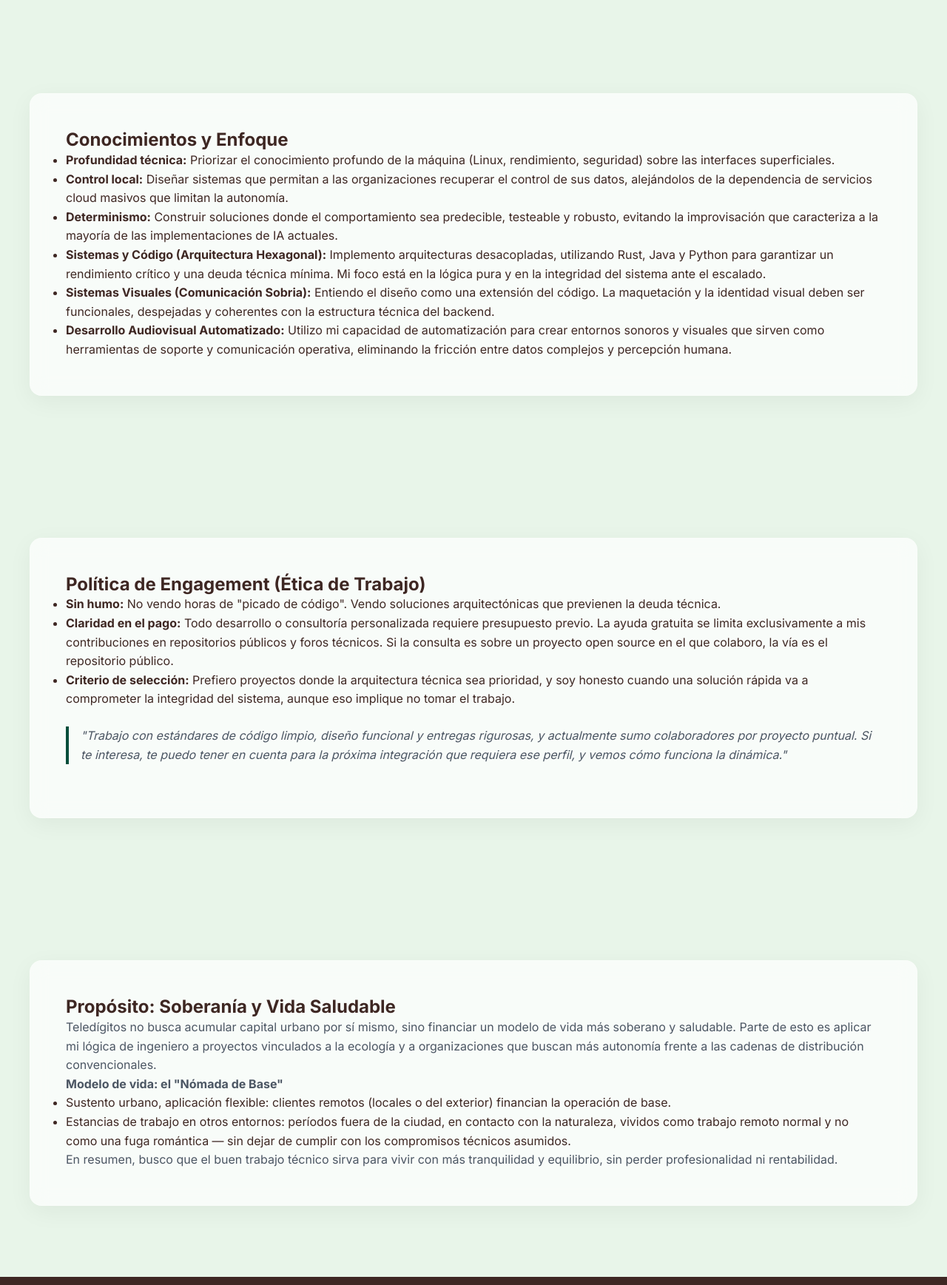
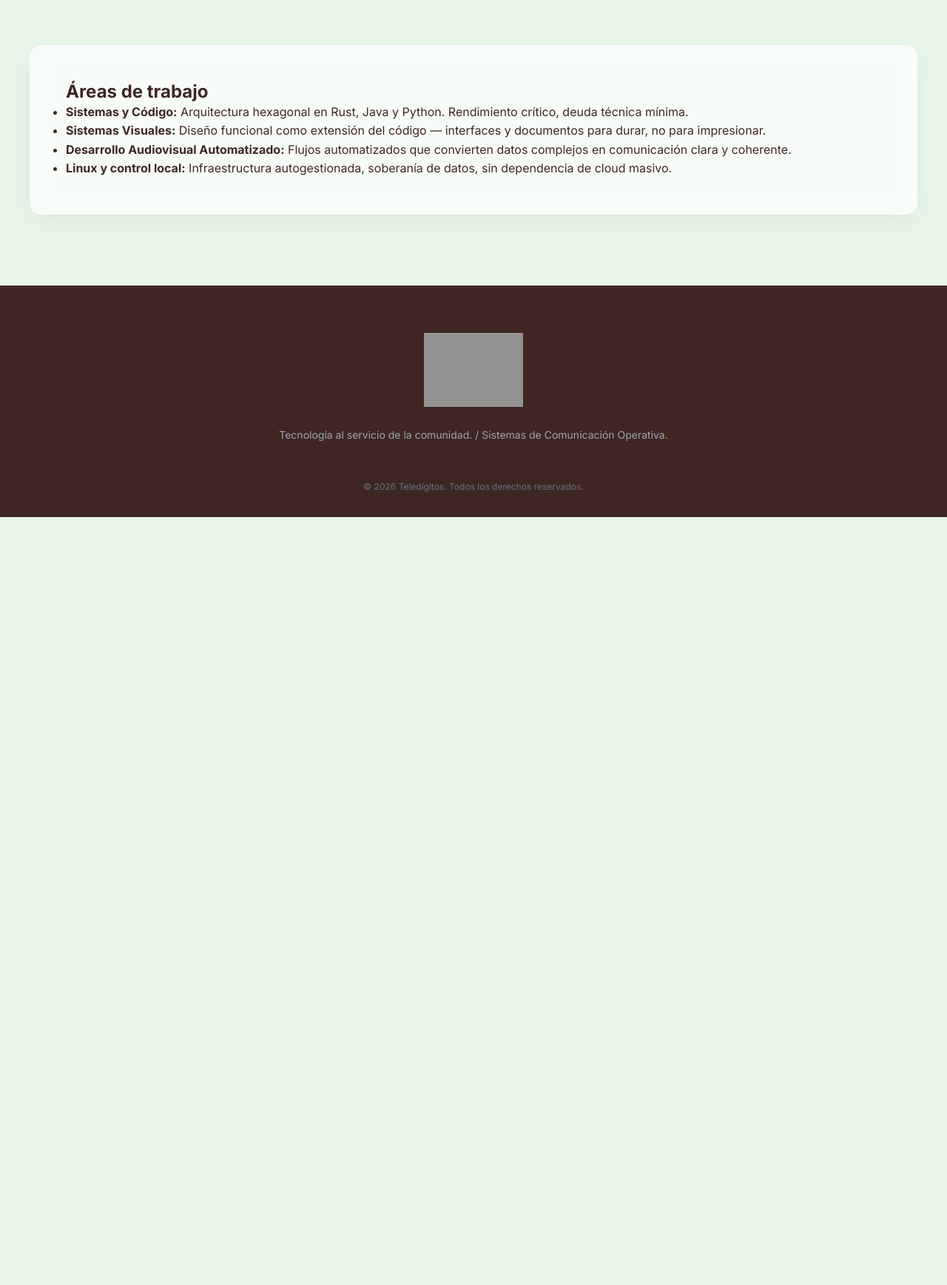
Before and after one commit to ukoquique-proves/TeledigitosWeb, a website built with Vite: page about.html in a window 1280 px wide. Shown: the part 1060-2797 px from the top of the page at 74% size. After the commit the page ends 1759 px from the top, so only its background shows below. Built offline with nearby package versions, Linux system fonts and the light colour scheme; grey boxes are pictures that could not be loaded.

Commit message:
Slim down about.html, remove content duplicated from aspiracion.html

```diff
--- a/about.html
+++ b/about.html
@@ -18,63 +18,35 @@
         <div class="container">
           <div class="glass page-hero-card">
             <h1>About — Héctor Corbellini</h1>
-            <p class="page-lead">La persona detrás de Teledígitos, su enfoque técnico, conocimientos y forma de trabajar.</p>
+            <p class="page-lead">La persona detrás de Teledígitos.</p>
           </div>
         </div>
       </section>
 
       <section class="section about-section">
         <div class="container grid-2">
-          <div class="glass about-card">
-            <h2>Identidad: El Diseñador de Software</h2>
-            <p>Me llamo <strong>Héctor Corbellini</strong>. Mi enfoque no es el de un desarrollador convencional. Con una trayectoria construida desde el rigor técnico y el criterio autodidacta, me defino como un <strong>Diseñador de Software</strong>. Mi labor no es seguir modas ni adoptar librerías por inercia; mi objetivo es la <strong>soberanía tecnológica</strong>.</p>
-            <p><strong>Trayectoria:</strong> en lugar de apoyarme solo en credenciales formales, pongo el foco en la evolución de mi criterio: desde mis bases en la Facultad de Ingeniería en Uruguay hasta mi desarrollo posterior como arquitecto autodidacta, priorizando la profundidad técnica y la soberanía tecnológica sobre la adopción ciega de modas. Esto busca comunicar experiencia real, no antigüedad por sí misma: haber visto nacer y morir lenguajes y arquitecturas ayuda a distinguir qué funciona de lo que es una moda pasajera.</p>
-          </div>
           <div class="glass about-card photo-card">
             <img src="./images/yoFoto.png" alt="Foto de Héctor Corbellini" class="profile-photo" />
             <p class="photo-caption">Héctor Corbellini<br>Diseñador de Software — Teledígitos</p>
+          </div>
+          <div class="glass about-card">
+            <h2>Quién soy</h2>
+            <p>Me llamo <strong>Héctor Corbellini</strong>. Me defino como <strong>Diseñador de Software</strong> — no un desarrollador convencional. Mi trabajo arranca en la Facultad de Ingeniería en Uruguay y se construyó desde ahí con criterio autodidacta, priorizando la profundidad técnica sobre la adopción ciega de modas.</p>
+            <p>El foco es siempre el mismo: soberanía tecnológica, arquitectura limpia, sistemas que duran.</p>
+            <p>Para el detalle completo — propósito, pilares de ingeniería, política de engagement y estrategia — está la página <a href="aspiracion.html">Aspiración</a>.</p>
           </div>
         </div>
       </section>
 
       <section class="section knowledge-section">
         <div class="container glass">
-          <h2>Conocimientos y Enfoque</h2>
+          <h2>Áreas de trabajo</h2>
           <ul>
-            <li><strong>Profundidad técnica:</strong> Priorizar el conocimiento profundo de la máquina (Linux, rendimiento, seguridad) sobre las interfaces superficiales.</li>
-            <li><strong>Control local:</strong> Diseñar sistemas que permitan a las organizaciones recuperar el control de sus datos, alejándolos de la dependencia de servicios cloud masivos que limitan la autonomía.</li>
-            <li><strong>Determinismo:</strong> Construir soluciones donde el comportamiento sea predecible, testeable y robusto, evitando la improvisación que caracteriza a la mayoría de las implementaciones de IA actuales.</li>
-            <li><strong>Sistemas y Código (Arquitectura Hexagonal):</strong> Implemento arquitecturas desacopladas, utilizando Rust, Java y Python para garantizar un rendimiento crítico y una deuda técnica mínima. Mi foco está en la lógica pura y en la integridad del sistema ante el escalado.</li>
-            <li><strong>Sistemas Visuales (Comunicación Sobria):</strong> Entiendo el diseño como una extensión del código. La maquetación y la identidad visual deben ser funcionales, despejadas y coherentes con la estructura técnica del backend.</li>
-            <li><strong>Desarrollo Audiovisual Automatizado:</strong> Utilizo mi capacidad de automatización para crear entornos sonoros y visuales que sirven como herramientas de soporte y comunicación operativa, eliminando la fricción entre datos complejos y percepción humana.</li>
+            <li><strong>Sistemas y Código:</strong> Arquitectura hexagonal en Rust, Java y Python. Rendimiento crítico, deuda técnica mínima.</li>
+            <li><strong>Sistemas Visuales:</strong> Diseño funcional como extensión del código — interfaces y documentos para durar, no para impresionar.</li>
+            <li><strong>Desarrollo Audiovisual Automatizado:</strong> Flujos automatizados que convierten datos complejos en comunicación clara y coherente.</li>
+            <li><strong>Linux y control local:</strong> Infraestructura autogestionada, soberanía de datos, sin dependencia de cloud masivo.</li>
           </ul>
-        </div>
-      </section>
-
-      <section class="section values-section">
-        <div class="container glass">
-          <h2>Política de Engagement (Ética de Trabajo)</h2>
-          <ul>
-            <li><strong>Sin humo:</strong> No vendo horas de "picado de código". Vendo soluciones arquitectónicas que previenen la deuda técnica.</li>
-            <li><strong>Claridad en el pago:</strong> Todo desarrollo o consultoría personalizada requiere presupuesto previo. La ayuda gratuita se limita exclusivamente a mis contribuciones en repositorios públicos y foros técnicos. Si la consulta es sobre un proyecto open source en el que colaboro, la vía es el repositorio público.</li>
-            <li><strong>Criterio de selección:</strong> Prefiero proyectos donde la arquitectura técnica sea prioridad, y soy honesto cuando una solución rápida va a comprometer la integridad del sistema, aunque eso implique no tomar el trabajo.</li>
-          </ul>
-          <blockquote class="blockquote">
-            "Trabajo con estándares de código limpio, diseño funcional y entregas rigurosas, y actualmente sumo colaboradores por proyecto puntual. Si te interesa, te puedo tener en cuenta para la próxima integración que requiera ese perfil, y vemos cómo funciona la dinámica."
-          </blockquote>
-        </div>
-      </section>
-
-      <section class="section purpose-section">
-        <div class="container glass">
-          <h2>Propósito: Soberanía y Vida Saludable</h2>
-          <p>Teledígitos no busca acumular capital urbano por sí mismo, sino financiar un modelo de vida más soberano y saludable. Parte de esto es aplicar mi lógica de ingeniero a proyectos vinculados a la ecología y a organizaciones que buscan más autonomía frente a las cadenas de distribución convencionales.</p>
-          <p><strong>Modelo de vida: el "Nómada de Base"</strong></p>
-          <ul>
-            <li>Sustento urbano, aplicación flexible: clientes remotos (locales o del exterior) financian la operación de base.</li>
-            <li>Estancias de trabajo en otros entornos: períodos fuera de la ciudad, en contacto con la naturaleza, vividos como trabajo remoto normal y no como una fuga romántica — sin dejar de cumplir con los compromisos técnicos asumidos.</li>
-          </ul>
-          <p>En resumen, busco que el buen trabajo técnico sirva para vivir con más tranquilidad y equilibrio, sin perder profesionalidad ni rentabilidad.</p>
         </div>
       </section>
     </main>
```
